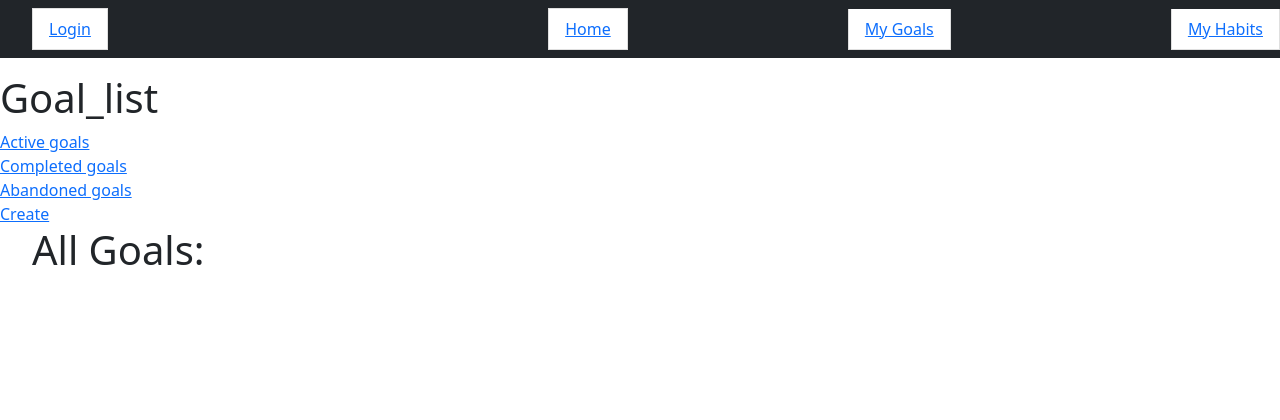
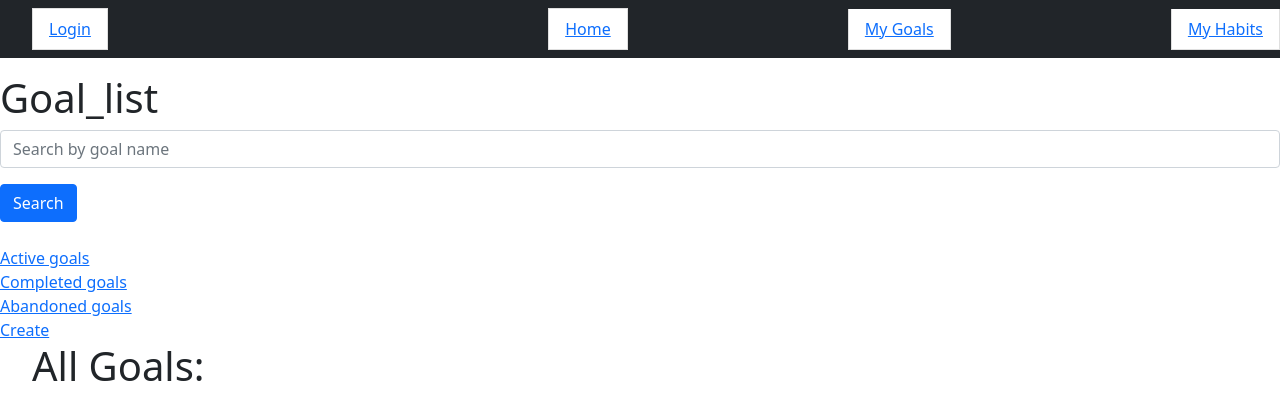
Before and after one commit to Oleksiy-Liubchenko/habits-and-goals-service, a Django app: page /goals/ in a window 1280 px wide. Shown: the top 420 px of the page. Run offline with Django 4.2, Linux system fonts and the light colour scheme; data that the repository does not hold is empty; some libraries are stand-ins or nearby versions.

Commit message:
Add search field to goal_list.html

```diff
--- a/templates/goal/goal_list.html
+++ b/templates/goal/goal_list.html
@@ -1,7 +1,15 @@
 {% extends "base.html" %}
+{% load crispy_forms_filters %}
 
 {% block content%}
   <h1>Goal_list</h1>
+
+  <form action="" method="get" class="form-inline">
+      {{ search_form|crispy }}
+      <input type="submit" value="Search" class="btn btn-primary">
+    </form>
+  <br>
+
   <div>
     <a href="{% url "tracker:goal-list-active" %}">
       Active goals
--- a/tracker/forms.py
+++ b/tracker/forms.py
@@ -2,6 +2,19 @@ from django import forms
 from django.forms import widgets
 from tracker.models import Goal, GoalStage, Commentary, Habit, HabitDayCompletion
 from django.forms.widgets import DateInput
+
+
+class GoalNameSearchForm(forms.Form):
+    name = forms.CharField(
+        max_length=255,
+        required=False,
+        label="",
+        widget=forms.TextInput(
+            attrs={
+                "placeholder": "Search by goal name"
+            }
+        )
+    )
 
 
 class GoalCreationForm(forms.ModelForm):
--- a/tracker/views.py
+++ b/tracker/views.py
@@ -9,7 +9,7 @@ from django.views import generic
 from django.forms import widgets
 
 from tracker.forms import GoalCreationForm, GoalCreationStageForm, GoalCommentaryForm, HabitCreationForm, \
-    HabitCommentaryForm, HabitDayCompletionForm
+    HabitCommentaryForm, HabitDayCompletionForm, GoalNameSearchForm
 from tracker.models import (
     Goal,
     GoalStage,
@@ -43,7 +43,6 @@ def index(request):
         "habits_objects": habits_objects,
     }
 
-
     return render(request, "index.html", context=context)
 
 
@@ -52,6 +51,27 @@ class GoalListView(generic.ListView):
     template_name = "goal/goal_list.html"
     context_object_name = "goal_list"
     paginate_by = 5
+    queryset = Goal.objects.all()
+
+    def get_context_data(self, *, object_list=None, **kwargs):
+        context = super(GoalListView, self).get_context_data(**kwargs)
+
+        name = self.request.GET.get("name")
+
+        context["search_form"] = GoalNameSearchForm(
+            initial={"name": name}
+        )
+        return context
+
+    def get_queryset(self):
+        name = self.request.GET.get("name")
+
+        if name:
+            return self.queryset.filter(
+                name__icontains=name
+            )
+
+        return self.queryset
 
 
 class GoalActiveListView(generic.ListView):
```
